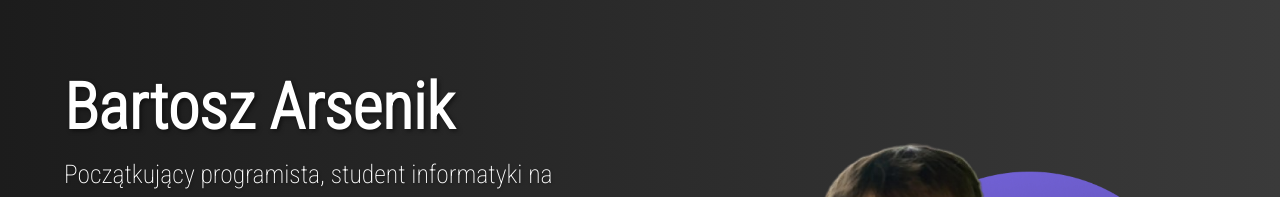
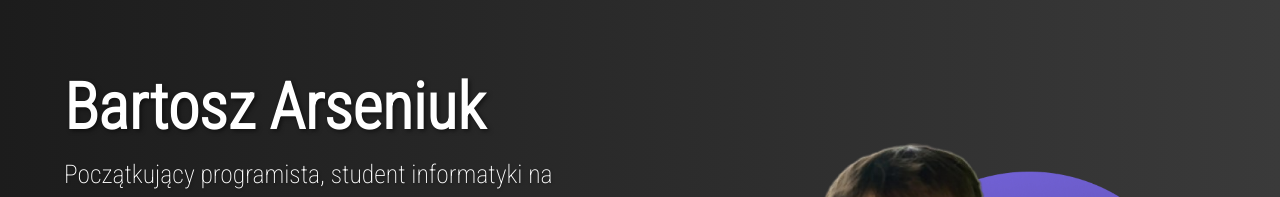
Before and after one commit to BartekArseniuk/vue-portfolio, a Vue app: page / in a window 1280 px wide. Shown: the part 181-378 px from the top of the page. Built offline with nearby package versions, Linux system fonts and the light colour scheme.

Commit message:
Minor fixes

```diff
--- a/src/components/HomeSection.vue
+++ b/src/components/HomeSection.vue
@@ -1,7 +1,7 @@
 <template>
 <div class="home-section">
     <div class="profile">
-        <h1 class="name">Bartosz Arsenik</h1>
+        <h1 class="name">Bartosz Arseniuk</h1>
         <p class="description">Początkujący programista, student informatyki na Akademii Bialskiej im. Jana Pawła II.</p>
         <div class="social-links">
             <a href="https://github.com/BartekArseniuk" target="_blank" class="social-link" aria-label="GitHub">
```
Also changed, not shown: public/images/other/preview.png.
